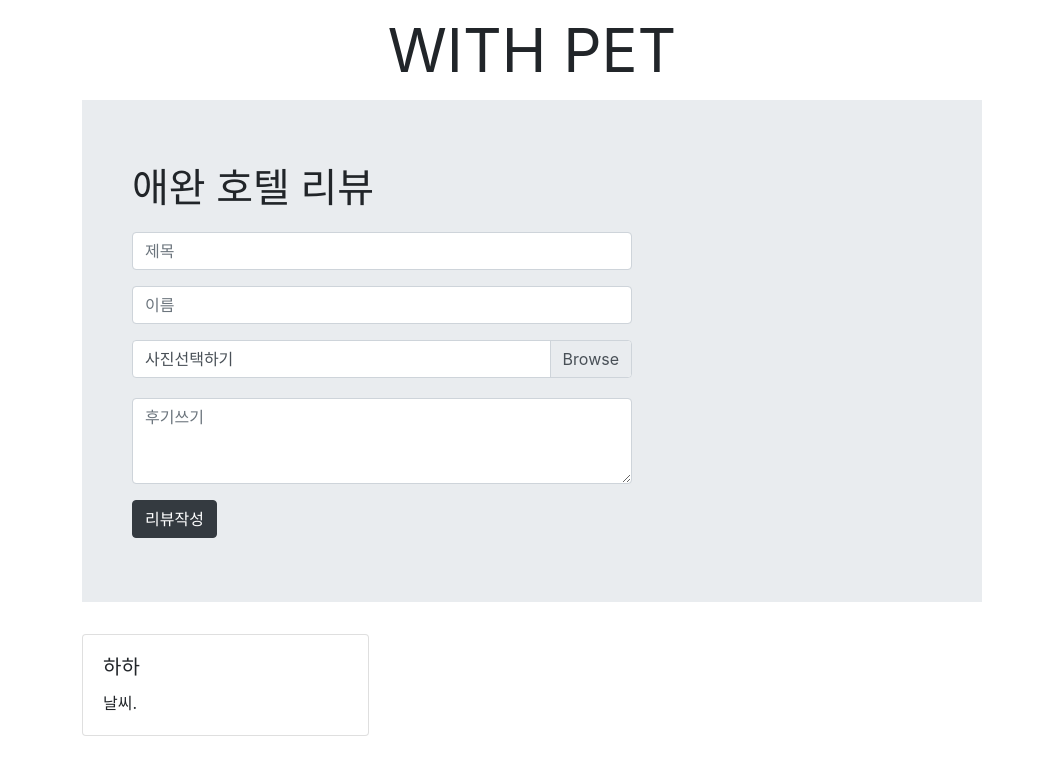
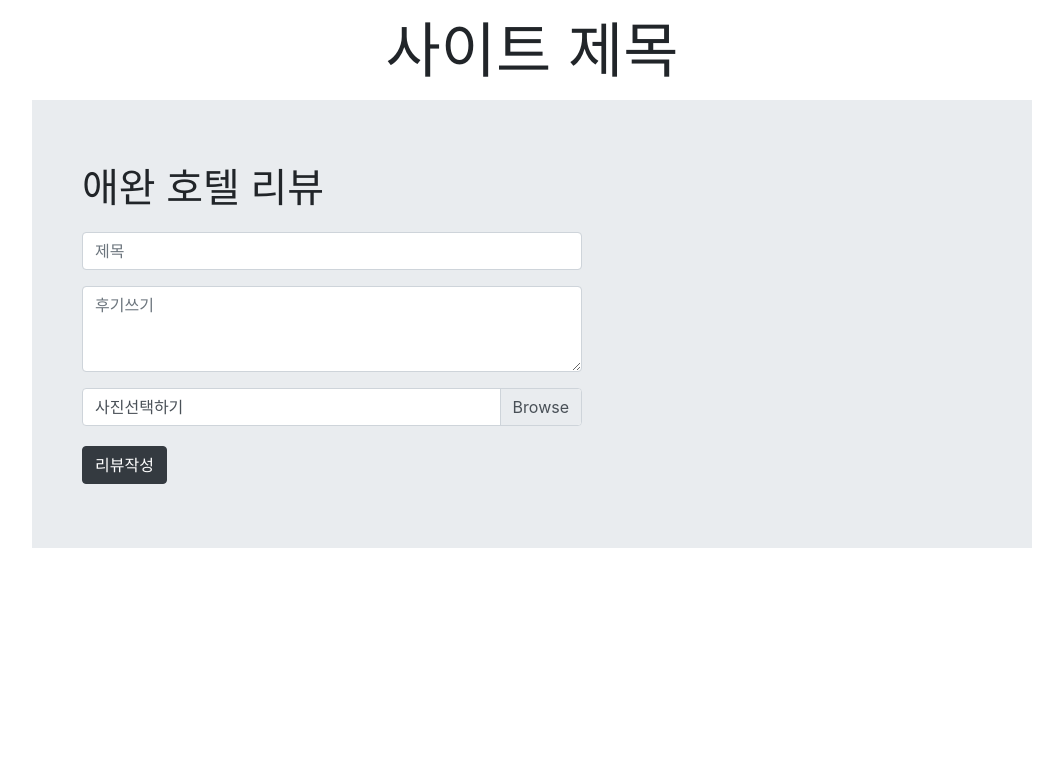
Before and after one commit to shinsw627/happyTongue-Back, a Flask app: page /review in a window 1280 px wide. Shown: the top 775 px of the page, without its empty margins (108-1171 px from the left). Run offline with Flask 2, Linux system fonts and the light colour scheme; data that the repository does not hold is empty; some libraries are stand-ins or nearby versions.

Commit message:
리뷰 오류 완류 및 CSS합치기

```diff
--- a/app.py
+++ b/app.py
@@ -15,6 +15,7 @@ SECRET_KEY = 'SPARTA'
 
 client = MongoClient('mongodb://52.79.226.11', 27017, username="test", password="test")
 db = client.gruop3
+
 
 
 @app.route('/')
@@ -143,9 +144,6 @@ def update_like():
 
 
 
-
-
-
 @app.route('/main')
 def come():
     return render_template('main.html')
--- a/static/review.css
+++ b/static/review.css
@@ -4,7 +4,6 @@
     height: 100px;
     align-items: center;
     font-size: 60px;
-    cursor: pointer;
 }
 
 .posting-box {
@@ -13,7 +12,7 @@
 }
 
 .wrap {
-    width: 900px;
+    width: 1000px;
     margin: auto;
 
 }
@@ -25,3 +24,14 @@
 .custom-file {
     margin-bottom: 20px;
 }
+
+#cards-box {
+    display: grid;
+    grid-template-columns: 1fr 1fr 1fr;
+    justify-content: center;
+}
+
+#card {
+    width:280px;
+    margin: 0;
+}
--- a/templates/review.html
+++ b/templates/review.html
@@ -23,10 +23,9 @@
             integrity="sha384-JZR6Spejh4U02d8jOt6vLEHfe/JQGiRRSQQxSfFWpi1MquVdAyjUar5+76PVCmYl"
             crossorigin="anonymous"></script>
 
-    <title>스파르타코딩클럽 | 부트스트랩 연습하기</title>
+    <title>WITH PET reviews</title>
 
     <script src="https://cdn.jsdelivr.net/npm/bs-custom-file-input/dist/bs-custom-file-input.js"></script>
-
 
 
     <script>
@@ -34,7 +33,6 @@
             bsCustomFileInput.init()
             listing()
         })
-
 
         function listing() {
             $.ajax({
@@ -48,11 +46,12 @@
                         let content = diaries[i]['content']
                         let file = diaries[i]['file']
 
-                        let temp_html = `        <div class="card">
+                        let temp_html = `        <div id="card">
                                                     <img src="../static/${file}" class="card-img-top">
                                                     <div class="card-body">
                                                         <h5 class="card-title">${title}</h5>
                                                         <p class="card-text">${content}</p>
+
                                                     </div>
                                                 </div>`
                         $('#cards-box').append(temp_html)
@@ -62,16 +61,35 @@
             })
         }
 
+
         function posting() {
-            let title = $('#title').val()
-            let content = $("#content").val()
-
+            let title = $('#title').val();
+            let content = $("#content").val();
             let file = $('#file')[0].files[0]
             let form_data = new FormData()
+
+            if (title === '') {
+                alert('제목을 입력해주세요.');
+                $('#title').focus();
+                return;
+
+            } else if (!content) {
+                alert('후기를 입력해주세요.');
+                $('#content').focus();
+                return;
+
+            } else if (!file)  {
+                alert('사진을 저장해주세요.');
+                $('#file').focus();
+                return;
+            }
+
+            // 아래 필요한 내용인지 확인 필요!!!
 
             form_data.append("file_give", file)
             form_data.append("title_give", title)
             form_data.append("content_give", content)
+
 
             $.ajax({
                 type: "POST",
@@ -89,11 +107,12 @@
 
 
     </script>
+
 </head>
 
 <body>
 <div class="nav" onclick="location.href='../'">
-    WITH PET
+    사이트 제목
 </div>
 <div class="wrap">
     <div class="jumbotron jumbotron-fluid">
@@ -106,30 +125,21 @@
                                placeholder="제목">
                     </div>
                     <div class="form-group">
-                        <input type="email" class="form-control" id="content" aria-describedby="emailHelp"
-                               placeholder="이름">
+                        <textarea class="form-control" id="content" rows="3"
+                                  placeholder="후기쓰기"></textarea>
                     </div>
                     <div class="custom-file">
                         <input type="file" class="custom-file-input" id="file">
                         <label class="custom-file-label" for="file">사진선택하기</label>
                     </div>
-                    <div class="form-group">
-                        <textarea class="form-control" id="exampleFormControlTextarea1" rows="3"
-                                  placeholder="후기쓰기"></textarea>
-                    </div>
+
                     <button onclick="posting()" type="button" class="btn btn-dark"> 리뷰작성</button>
                 </div>
             </div>
         </div>
     </div>
-    <div class="card-columns" id="cards-box">
-        <div class="card">
-            <!--        <img class="card-img-top" src="..." alt="Card image cap">-->
-            <div class="card-body">
-                <h5 class="card-title">하하</h5>
-                <p class="card-text">날씨.</p>
-            </div>
-        </div>
+    <div id="cards-box">
+
 
     </div>
 </div>
```
Also changed, not shown: static/file-2021-09-16-18-05-45.jfif (added), static/file-2021-09-16-18-06-11.jfif (added), static/file-2021-09-16-18-06-19.jfif (added).
